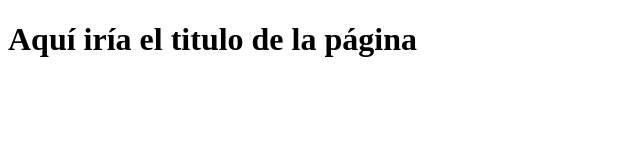
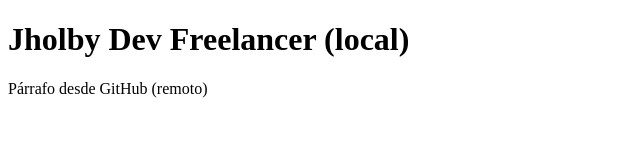
Before and after one commit to HaMacabi/WebVSC, a plain HTML site: page index.html in a window 1280 px wide. Shown: the whole page, without its empty margins (0-640 px from the left). Drawn offline with Linux system fonts and the light colour scheme.

Commit message:
Update index.html

```diff
--- a/index.html
+++ b/index.html
@@ -7,7 +7,8 @@
 </head>
 <body>
     <h1>
-        Aquí iría el titulo de la página
+        Jholby Dev Freelancer (local)
     </h1>
+    <p>Párrafo desde GitHub (remoto)</p>
 </body>
 </html>
```
